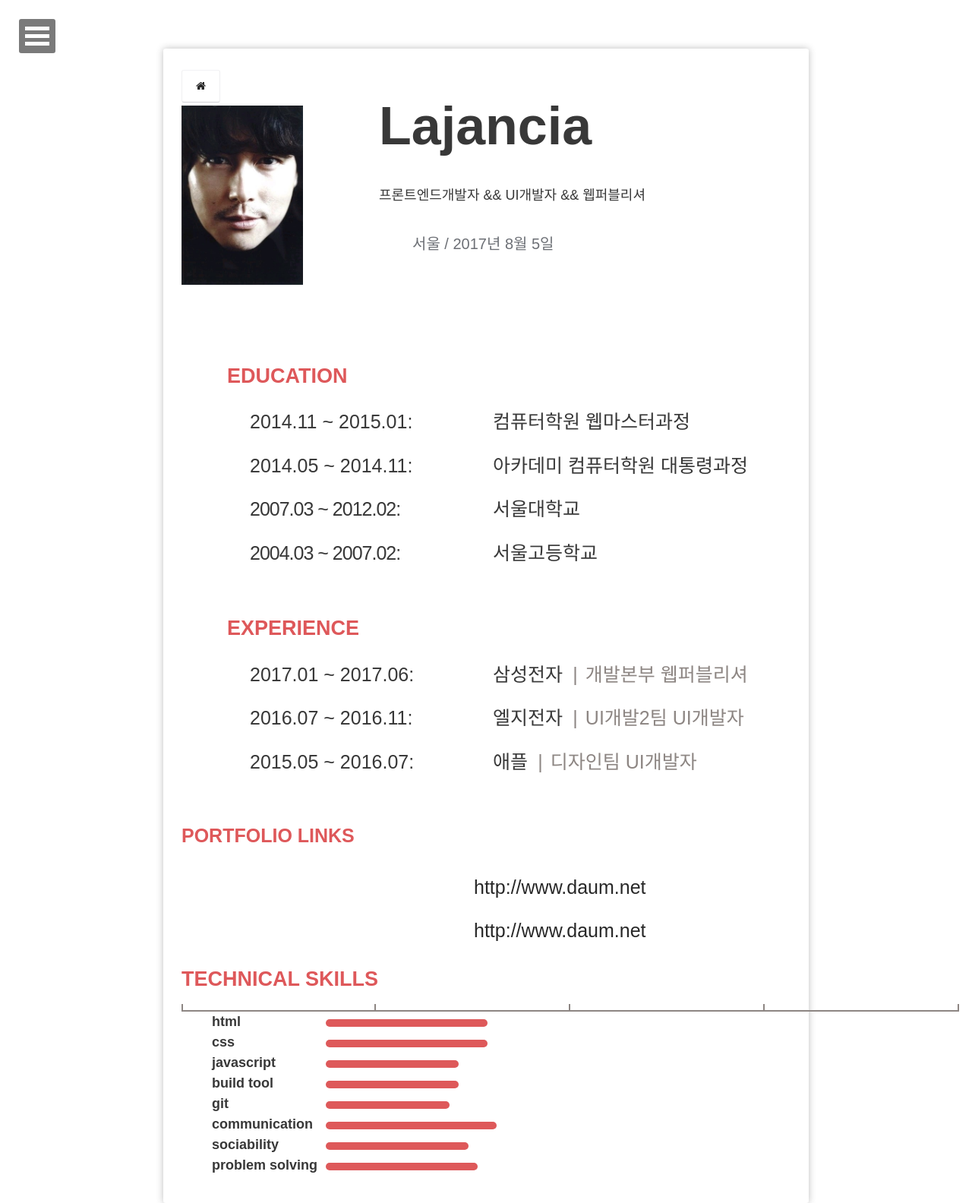
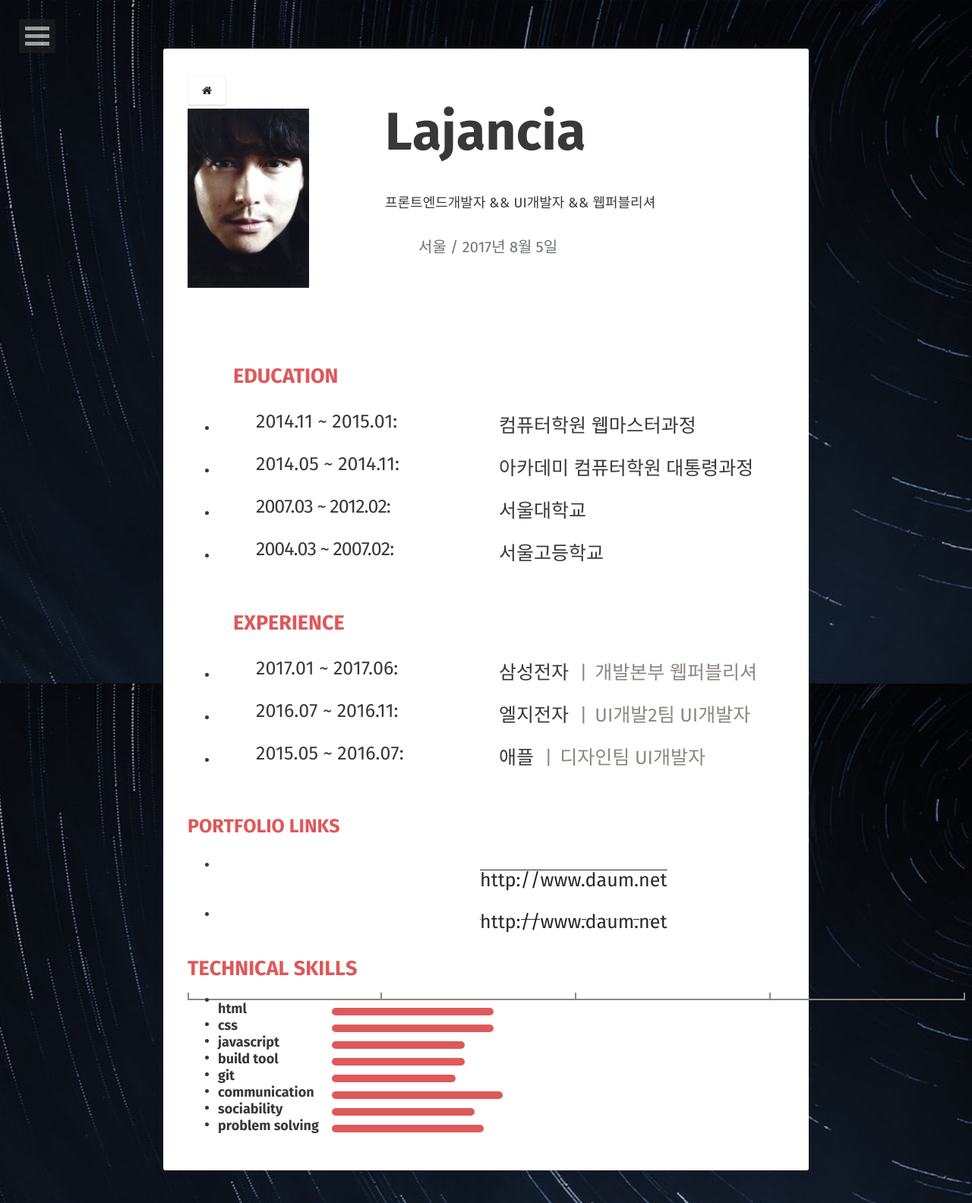
Before and after one commit to Lajancia/Lajancia.github.io, a Jekyll site: the page built from about/index.html, in a window 1280 px wide. Shown: the whole page at 76% size. Built offline with Jekyll 4.4.1, drawn with Linux system fonts in a browser that asks for light colours; some web fonts are replaced; comment, search, counter and statistics services are not loaded.

Commit message:
이력서 수정

```diff
--- a/about/index.html
+++ b/about/index.html
@@ -154,72 +154,6 @@ layout: compress
 
 <style>
 
-fieldset,
-img {
-  border: 0 none;
-}
-dl,
-ul,
-ol,
-menu,
-li {
-  list-style: none;
-}
-blockquote,
-q {
-  quotes: none;
-}
-blockquote:before,
-blockquote:after,
-q:before,
-q:after {
-  content: "";
-  content: none;
-}
-input,
-select,
-textarea,
-button {
-  vertical-align: middle;
-}
-button {
-  border: 0 none;
-  background-color: transparent;
-  cursor: pointer;
-}
-body {
-  background: transparent;
-}
-body,
-th,
-td,
-input,
-select,
-textarea,
-button {
-  font-size: 12px;
-  line-height: 1.5;
-  font-family: "돋움", dotum, sans-serif;
-  color: #000;
-}
-a {
-  color: #333;
-  text-decoration: none;
-}
-a:active {
-  background-color: transparent;
-  text-decoration: underline;
-}
-address,
-caption,
-cite,
-code,
-dfn,
-em,
-var {
-  font-style: normal;
-  font-weight: normal;
-}
 #oneIndex a {
   display: block;
   position: absolute;
```
